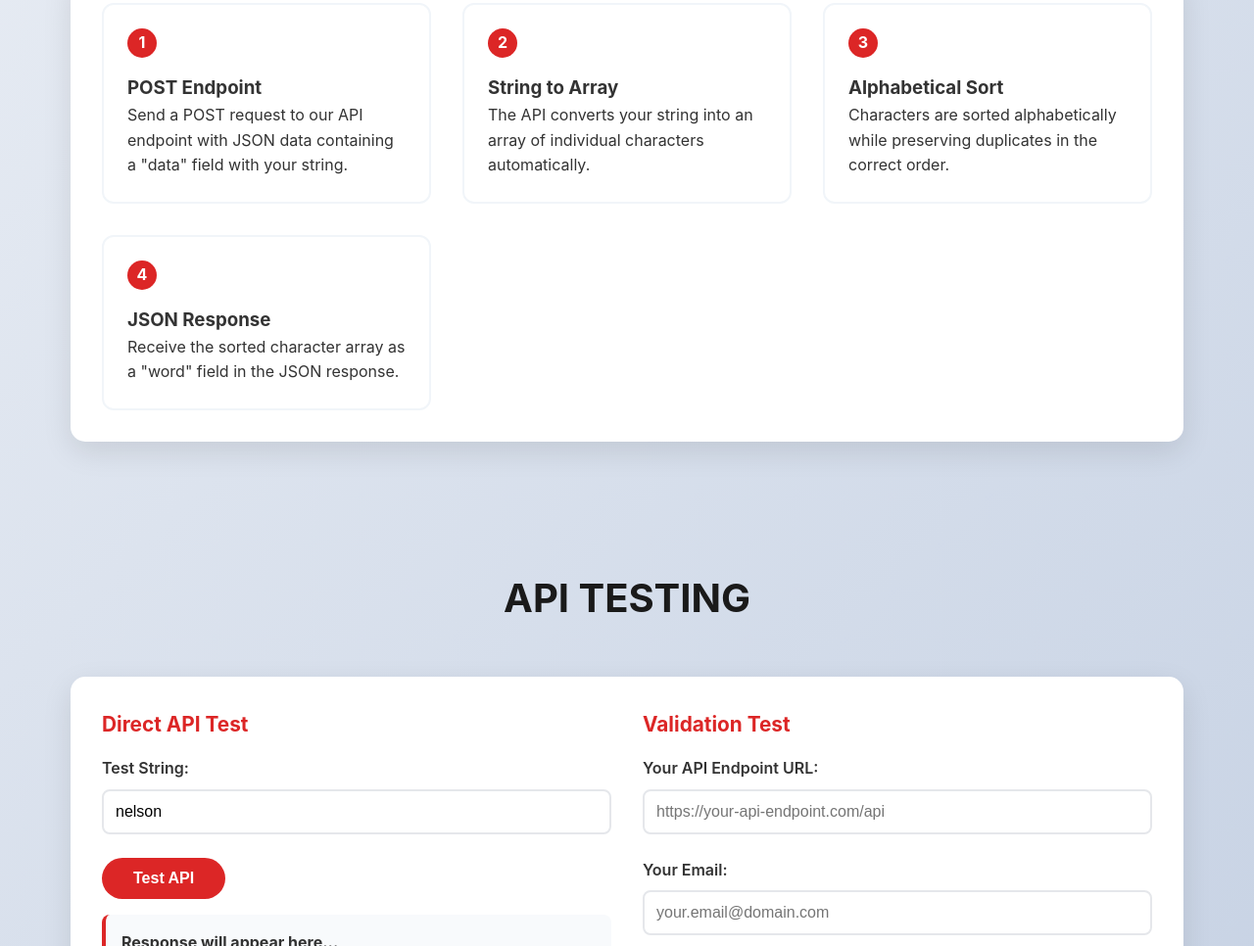
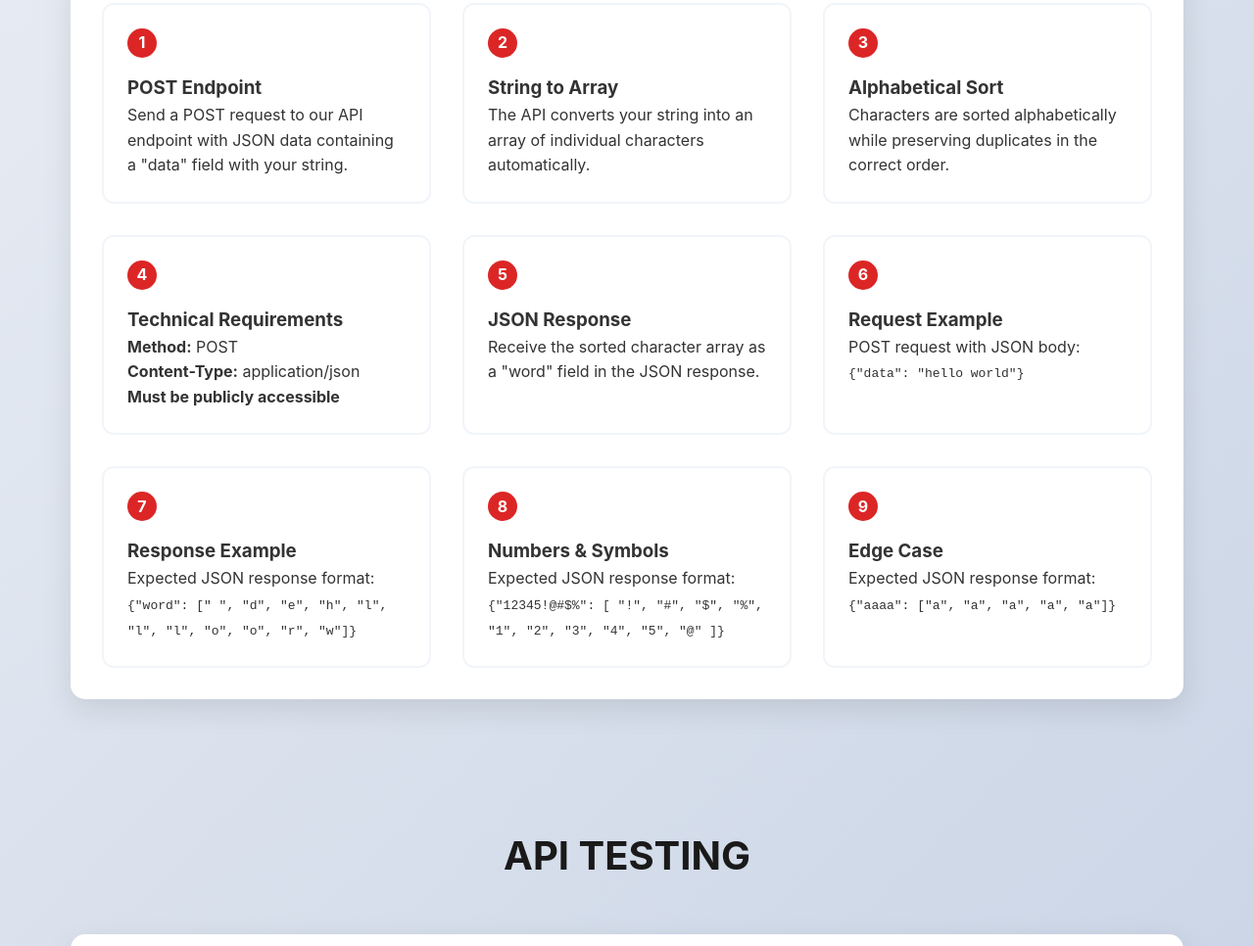
Before and after one commit to godfreylehokoG/nelson-development-api, a website: page public/index.html in a window 1280 px wide. Shown: the part 1315-2281 px from the top of the page at 98% size. Drawn offline with Linux system fonts and the light colour scheme.

Commit message:
docs: add comprehensive API examples and technical requirements
Added cards 5-9 with request/response examples, technical specs,
and validation process details

```diff
--- a/public/index.html
+++ b/public/index.html
@@ -98,9 +98,58 @@ Content-Type: application/json
                 </div>
                 <div class="spec-item">
                     <div class="spec-number">4</div>
+                    <h3>Technical Requirements</h3>
+                    <p><strong>Method:</strong> POST<br>
+                       <strong>Content-Type:</strong> application/json<br>
+                       <strong>Must be publicly accessible</strong></p>
+                </div>
+                <div class="spec-item">
+                    <div class="spec-number">5</div>
                     <h3>JSON Response</h3>
                     <p>Receive the sorted character array as a "word" field in the JSON response.</p>
                 </div>
+
+                <div class="spec-item">
+                    <div class="spec-number">6</div>
+                    <h3>Request Example</h3>
+                    <p>POST request with JSON body:</p>
+                    <div class="code-example">
+                        <code>{"data": "hello world"}</code>
+                    </div>
+                </div>
+
+                <div class="spec-item">
+                    <div class="spec-number">7</div>
+                    <h3>Response Example</h3>
+                    <p>Expected JSON response format:</p>
+                    <div class="code-example">
+                        <code>{"word": [" ", "d", "e", "h", "l", "l", "l", "o", "o", "r", "w"]}</code>
+                    </div>
+                </div>
+
+                <div class="spec-item">
+                    <div class="spec-number">8</div>
+                    <h3>Numbers & Symbols</h3>
+                    <p>Expected JSON response format:</p>
+                    <div class="code-example">
+                        <code>{"12345!@#$%": [ "!", "#", "$", "%", "1", "2", "3", "4", "5", "@" ]}</code>
+                    </div>
+                </div>
+
+                <div class="spec-item">
+                    <div class="spec-number">9</div>
+                    <h3>Edge Case</h3>
+                    <p>Expected JSON response format:</p>
+                    <div class="code-example">
+                        <code>{"aaaa": ["a", "a", "a", "a", "a"]}</code>
+                    </div>
+                </div>
+
+                <!-- <div class="spec-item">
+                    <div class="spec-number">8</div>
+                    <h3>Validation Process</h3>
+                    <p>Our validator will test your endpoint automatically and email you the results. Ensure your API handles the exact request/response format shown.</p>
+                </div> -->
 
             </div>
         </div>
```
